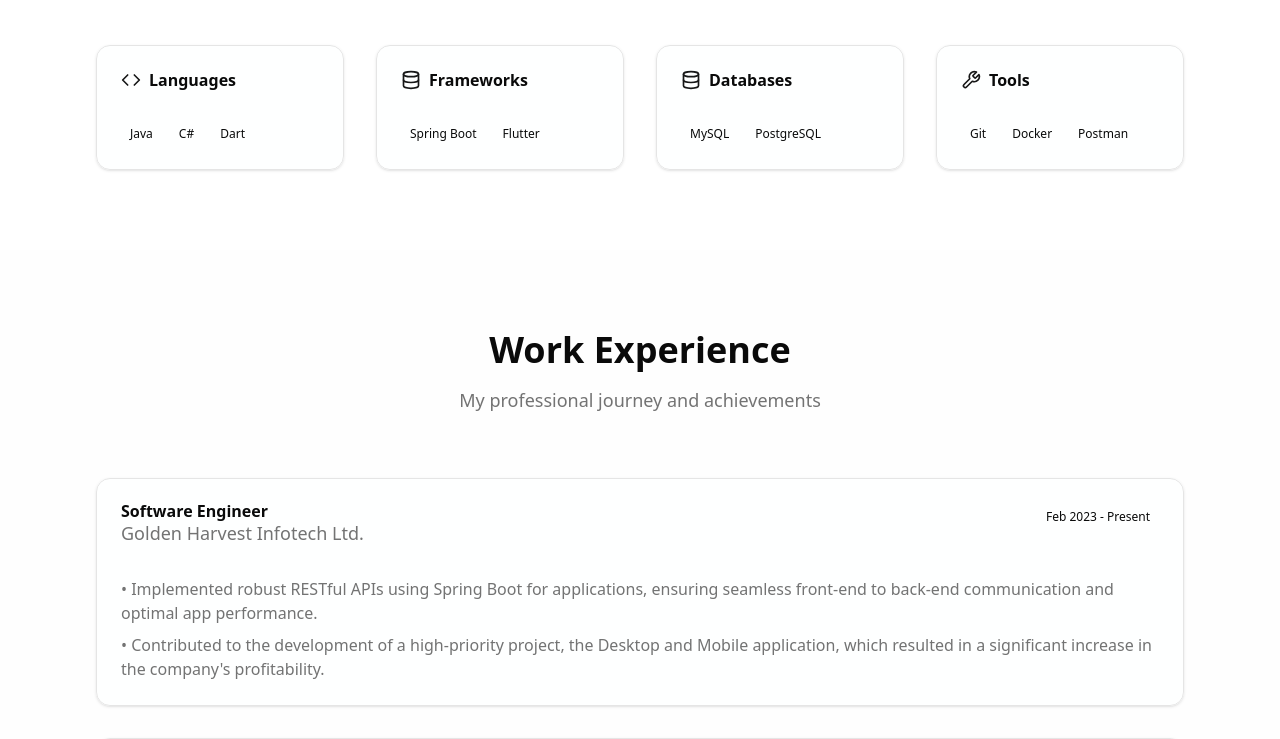
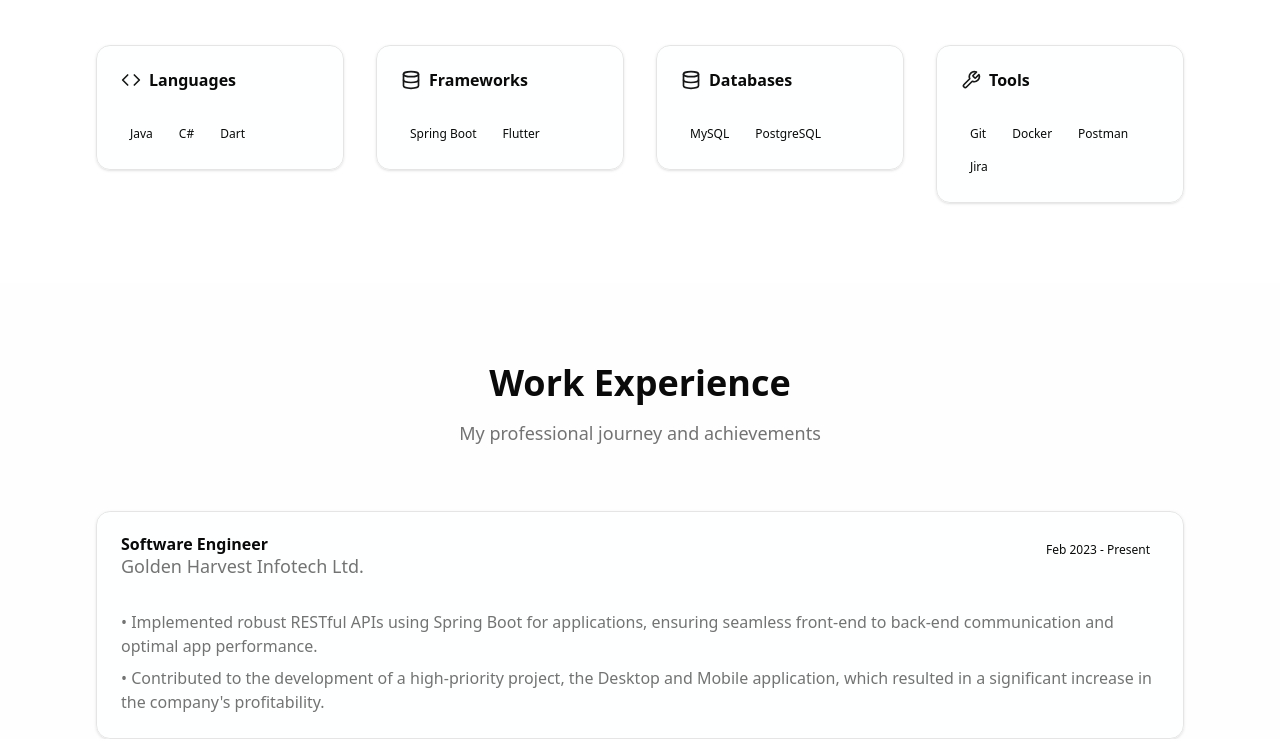
Before and after one commit to aacfahim/portfolio, a React (Vite) app: page / in a window 1280 px wide. Shown: the part 1740-2479 px from the top of the page. Built offline with nearby package versions, Linux system fonts and the light colour scheme.

Commit message:
tools added

```diff
--- a/src/App.jsx
+++ b/src/App.jsx
@@ -553,7 +553,7 @@ function App() {
                 </CardHeader>
                 <CardContent>
                   <div className="flex flex-wrap gap-2">
-                    {["Git", "Docker", "Postman"].map((skill) => (
+                    {["Git", "Docker", "Postman", "Jira"].map((skill) => (
                       <motion.div key={skill} variants={badgeVariants}>
                         <Badge
                           variant="secondary"
```
